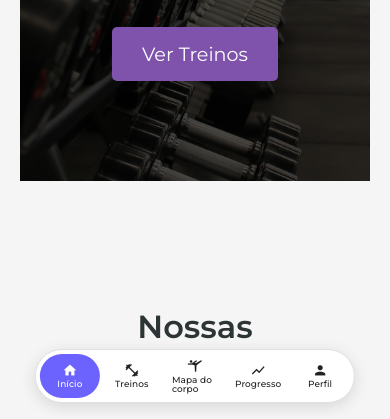
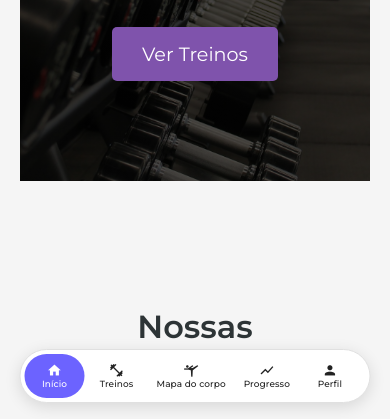
Before and after one commit to gurgelvitor/gurgelvitor.github.io, a website: page index.html in a window 390 px wide. Shown: the part 425-844 px from the top of the page. Drawn offline with nearby package versions, Linux system fonts and the light colour scheme.

Commit message:
concertando pillbar 1.2

```diff
--- a/assets/dashboard.css
+++ b/assets/dashboard.css
@@ -4367,9 +4367,10 @@ body {
     transform: translateX(-50%);
     padding: 4px 4px;
     gap: 2px;
-    max-width: 95vw;
-    width: auto;
+    max-width: 90vw;
+    width: 100%;
     min-width: 0;
+    box-sizing: border-box;
   }
   .pill-bar-btn {
     padding: 4px 8px;
--- a/index.html
+++ b/index.html
@@ -524,7 +524,7 @@
                         <li>Incremento do Favcon no site</li>
                         <li>Calculadora de IMC visual e interativa na Tabela Nutricional</li>
                         <li>Footer padronizado e bonito em todas as páginas</li>
-                        <li>Pill bar sempre visível e com contraste em qualquer tema</li>
+                        <li>Pill Bar sempre visível e com contraste em qualquer tema</li>
                         <li>Limpeza e centralização dos scripts e estilos</li>
                         <li>Melhorias de acessibilidade e navegação mobile</li>
                     </ul>
```
